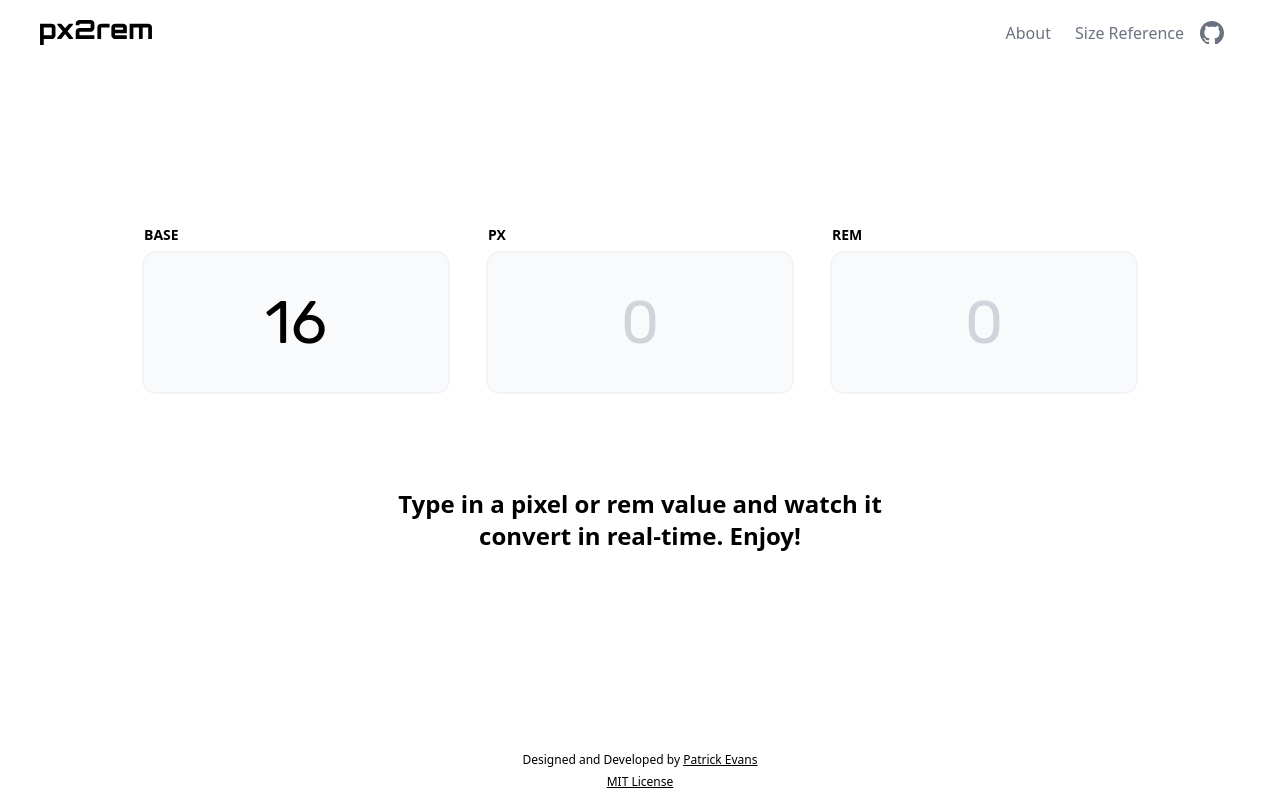
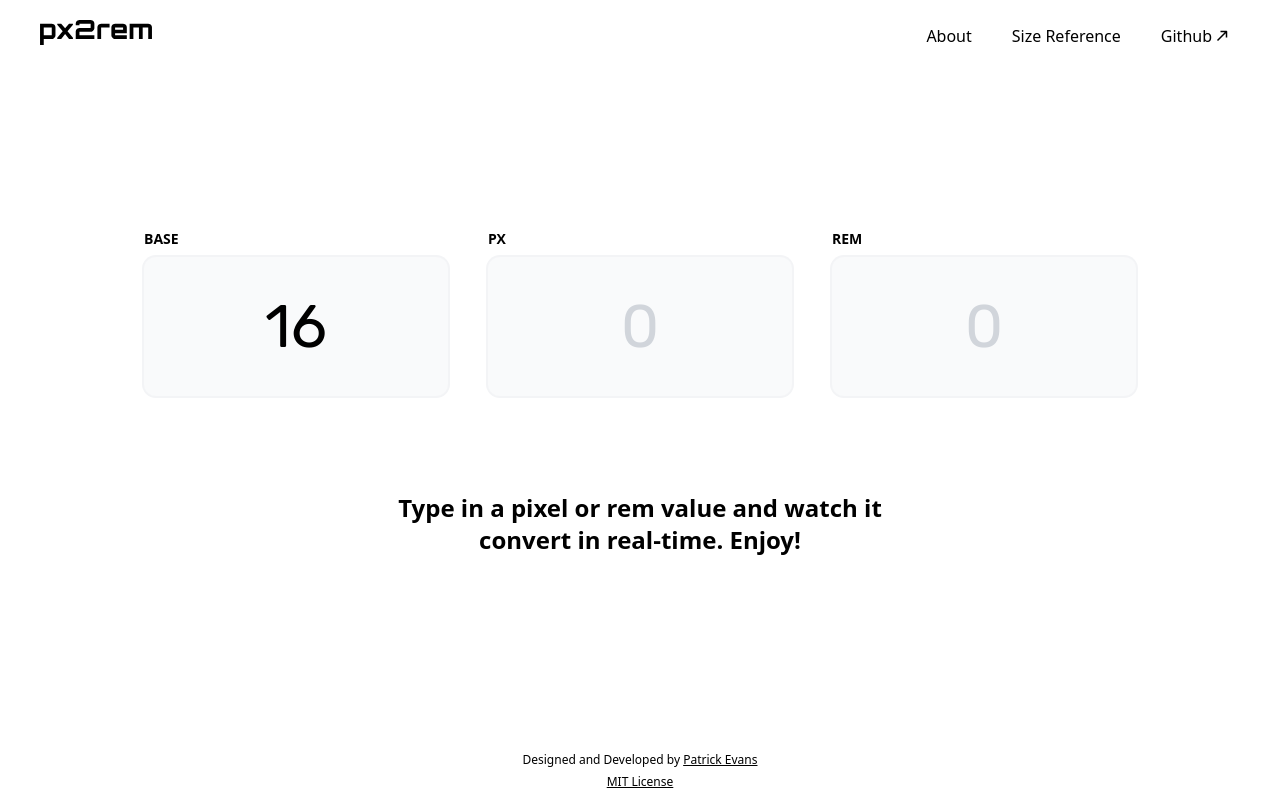
Before and after one commit to evanspj/px2rem, a Preact app: page / in a window 1280 px wide. Built offline with nearby package versions, Linux system fonts and the light colour scheme.

Commit message:
refactor: Update nav button styling

```diff
--- a/src/app.jsx
+++ b/src/app.jsx
@@ -3,6 +3,30 @@ import { useState } from 'preact/hooks';
 import Input from './components/Input';
 import SizesSidebar from './components/SizesSIdebar';
 import InfoSidebar from './components/InfoSIdebar';
+
+function NavButton({ children, link, href, onClick }) {
+  const buttonClasses =
+    'flex items-center text-sm rounded-md md:text-base  hover:bg-gray-100 transition-all duration-200 ease-in-out px-3 py-1';
+
+  if (link) {
+    return (
+      <a
+        className={buttonClasses}
+        target="_blank"
+        rel="noreferrer noopener"
+        href={href}
+      >
+        {children}
+      </a>
+    );
+  }
+
+  return (
+    <button onClick={onClick} className={buttonClasses}>
+      {children}
+    </button>
+  );
+}
 
 export function App() {
   const [baseSize, setBaseSize] = useState(16);
@@ -84,38 +108,29 @@ export function App() {
               />
             </svg>
           </div>
-          <div className="flex items-center">
-            <button
-              onClick={toggleInfoSidebar}
-              className="flex items-center text-sm md:text-base text-gray-500 hover:text-black transform transition
-            duration-200 ease-in-out mr-4"
-            >
-              <p className="font-medium ml-2">About</p>
-            </button>
-            <button
-              onClick={toggleSizesSidebar}
-              className="flex items-center text-sm md:text-base text-gray-500 hover:text-black transform transition
-            duration-200 ease-in-out mr-4"
-            >
-              <p className="font-medium ml-2">Size Reference</p>
-            </button>
-            <a className="mr-4" href="https://github.com/evanspj/px2rem">
+          <div className="flex items-center space-x-4">
+            <NavButton onClick={toggleInfoSidebar}>
+              <p className="font-medium">About</p>
+            </NavButton>
+            <NavButton onClick={toggleSizesSidebar}>
+              <p className="font-medium">Size Reference</p>
+            </NavButton>
+            <NavButton link href="https://github.com/evanspj/px2rem">
+              <p className="font-medium mr-1">Github</p>
               <svg
-                className="w-5 md:w-6 text-gray-500 hover:text-black transform transition duration-200
-              ease-in-out"
                 xmlns="http://www.w3.org/2000/svg"
-                viewBox="0 0 48 47"
+                width="12"
+                height="12"
+                viewBox="0 0 16 16"
               >
-                <g fill="none" fillRule="evenodd" stroke="none" strokeWidth="1">
-                  <g
+                <g fill="currentColor">
+                  <path
                     fill="currentColor"
-                    transform="translate(-700.000000, -560.000000)"
-                  >
-                    <path d="M723.9985,560 C710.746,560 700,570.787092 700,584.096644 C700,594.740671 706.876,603.77183 716.4145,606.958412 C717.6145,607.179786 718.0525,606.435849 718.0525,605.797328 C718.0525,605.225068 718.0315,603.710086 718.0195,601.699648 C711.343,603.155898 709.9345,598.469394 709.9345,598.469394 C708.844,595.686405 707.2705,594.94548 707.2705,594.94548 C705.091,593.450075 707.4355,593.480194 707.4355,593.480194 C709.843,593.650366 711.1105,595.963499 711.1105,595.963499 C713.2525,599.645538 716.728,598.58234 718.096,597.964902 C718.3135,596.407754 718.9345,595.346062 719.62,594.743683 C714.2905,594.135281 708.688,592.069123 708.688,582.836167 C708.688,580.205279 709.6225,578.054788 711.1585,576.369634 C710.911,575.759726 710.0875,573.311058 711.3925,569.993458 C711.3925,569.993458 713.4085,569.345902 717.9925,572.46321 C719.908,571.928599 721.96,571.662047 724.0015,571.651505 C726.04,571.662047 728.0935,571.928599 730.0105,572.46321 C734.5915,569.345902 736.603,569.993458 736.603,569.993458 C737.9125,573.311058 737.089,575.759726 736.8415,576.369634 C738.3805,578.054788 739.309,580.205279 739.309,582.836167 C739.309,592.091712 733.6975,594.129257 728.3515,594.725612 C729.2125,595.469549 729.9805,596.939353 729.9805,599.18773 C729.9805,602.408949 729.9505,605.006706 729.9505,605.797328 C729.9505,606.441873 730.3825,607.191834 731.6005,606.9554 C741.13,603.762794 748,594.737659 748,584.096644 C748,570.787092 737.254,560 723.9985,560" />
-                  </g>
+                    d="M14,1H6v2h5.586L1.293,13.293l1.414,1.414L13,4.414V10h2V2C15,1.448,14.552,1,14,1z"
+                  ></path>
                 </g>
               </svg>
-            </a>
+            </NavButton>
           </div>
         </header>
         <div className="max-w-screen-lg grid grid-cols-1 lg:grid-cols-3 gap-y-6 lg:gap-y-0 lg:gap-x-10 px-8 lg:p-4 mx-auto mt-10 lg:mt-0">
@@ -155,13 +170,20 @@ export function App() {
         <footer className="w-full flex flex-col items-center mb-2">
           <p className="text-xs">
             Designed and Developed by{' '}
-            <a className="underline" href="https://evanspj.com">
+            <a
+              className="underline"
+              target="_blank"
+              rel="noopener"
+              href="https://evanspj.com"
+            >
               Patrick Evans
             </a>
           </p>
           <p>
             <a
               className="underline text-xs"
+              target="_blank"
+              rel="noreferrer noopener"
               href="https://github.com/evanspj/px2rem/blob/main/LICENSE"
             >
               MIT License
```
